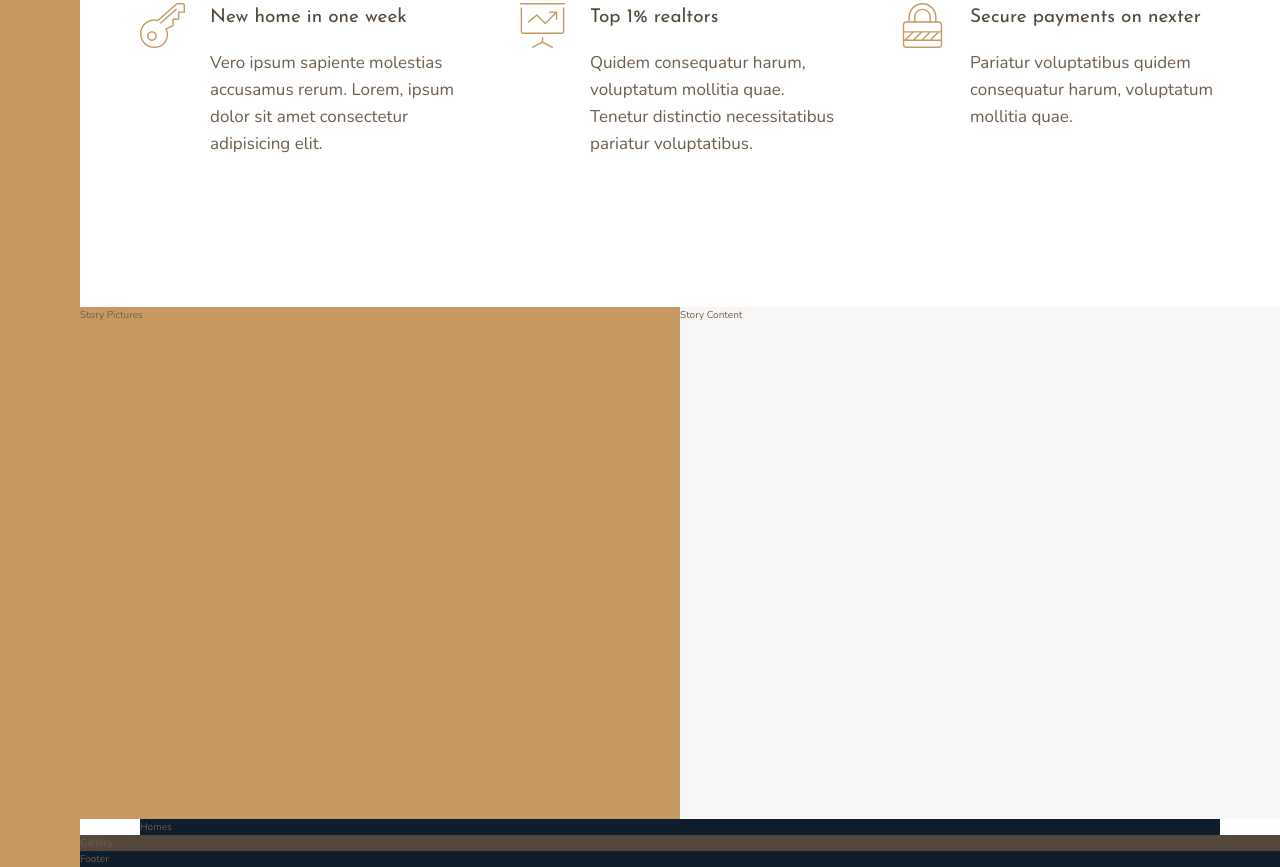
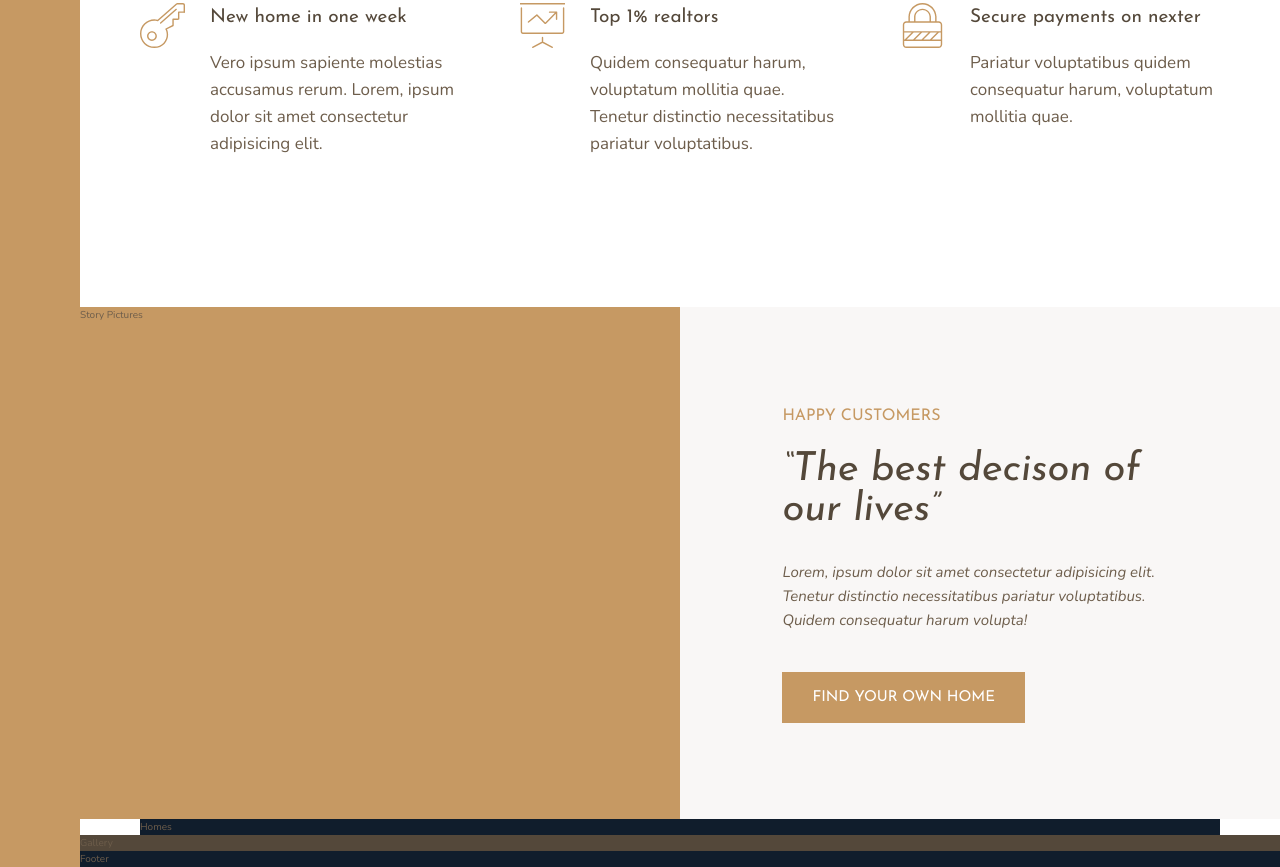
Before and after one commit to Arximiro/Nexter, a website: page index.html in a window 1280 px wide. Shown: the part 1001-1868 px from the top of the page. Drawn offline with nearby package versions, Linux system fonts and the light colour scheme.

Commit message:
add story content section and styles

```diff
--- a/index.html
+++ b/index.html
@@ -1,5 +1,6 @@
 <!DOCTYPE html>
 <html lang="en">
+
 <head>
   <meta charset="UTF-8">
   <meta name="viewport" content="width=device-width, initial-scale=1.0">
@@ -11,6 +12,7 @@
 
   <title>nexter &mdash; your home, your freedom</title>
 </head>
+
 <body class="container">
   <div class="sidebar">
     Sidebar
@@ -79,7 +81,13 @@
   </div>
 
   <div class="story__content">
-          Story Content
+    <h3 class="heading-3 mb-sm">Happy Customers</h3>
+    <h2 class="heading-2 heading-2--dark mb-md">&ldquo;The best decison of our lives&rdquo;</h2>
+    <p class="story__text">
+      Lorem, ipsum dolor sit amet consectetur adipisicing elit. Tenetur distinctio necessitatibus pariatur voluptatibus. Quidem
+      consequatur harum volupta!
+    </p>
+    <button class="btn">Find your own home</button>
   </div>
 
   <section class="homes">
@@ -94,4 +102,5 @@
     Footer
   </footer>
 </body>
+
 </html>
--- a/sass/_base.scss
+++ b/sass/_base.scss
@@ -13,6 +13,12 @@ $color-grey-dark-2: #6D5D4B;
 // FONT VARIABLES
 $font-primary: 'Nunito', sans-serif;
 $font-display: 'Josefin Sans', sans-serif;
+
+// MARGIN HELPER CLASSES
+.mb-sm { margin-bottom: 2rem; }
+.mb-md { margin-bottom: 3rem; }
+.mb-lg { margin-bottom: 4rem; }
+.mb-hg { margin-bottom: 8rem; }
 
 *,
 *::before,
--- a/sass/_story.scss
+++ b/sass/_story.scss
@@ -8,7 +8,23 @@
 
   &__content {
     background-color: $color-grey-light-1;
+    padding: 6rem 8vw;
 
     grid-column: col-start 5 / full-end;
+
+    // display: flex;
+    // flex-direction: column;
+    // justify-content: center;
+    // align-items: flex-start;
+
+    display: grid;
+    align-content: center;
+    justify-items: start;
+  }
+
+  &__text {
+    font-size: 1.5rem;
+    font-style: italic;
+    margin-bottom: 4rem;
   }
 }
--- a/sass/_typography.scss
+++ b/sass/_typography.scss
@@ -8,9 +8,18 @@
 }
 .heading-2 {
   @extend %heading;
+  font-size: 4rem;
+  font-style: italic;
+  line-height: 1;
+
+  &--light { color: $color-grey-light-1; }
+  &--dark { color: $color-grey-dark-1; }
 }
 .heading-3 {
   @extend %heading;
+  font-size: 1.6rem;
+  color: $color-primary;
+  text-transform: uppercase;
 }
 .heading-4 {
   @extend %heading;
@@ -19,3 +28,19 @@
   &--light { color: $color-grey-light-1; }
   &--dark { color: $color-grey-dark-1; }
 }
+
+.btn {
+  background-color: $color-primary;
+  color: white;
+  border: none;
+  font-family: $font-display;
+  font-size: 1.5rem;
+  text-transform: uppercase;
+  padding: 1.8rem 3rem;
+  cursor: pointer;
+  transition: all .2s;
+
+  &:hover {
+    background-color: $color-primary-dark;
+  }
+}
```
Also changed, not shown: img/text.txt (deleted, +0 -18 lines), css/style.css. Lines whose indentation alone changed are shown as unchanged.
